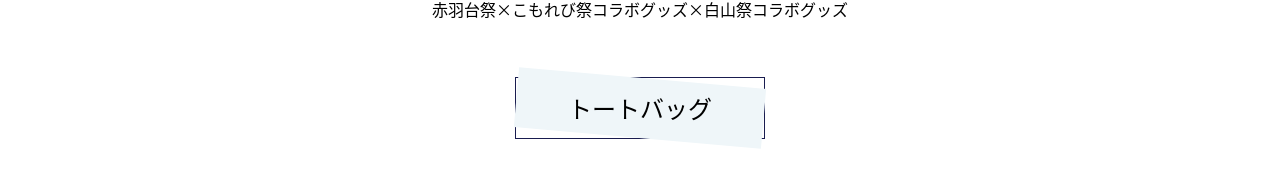
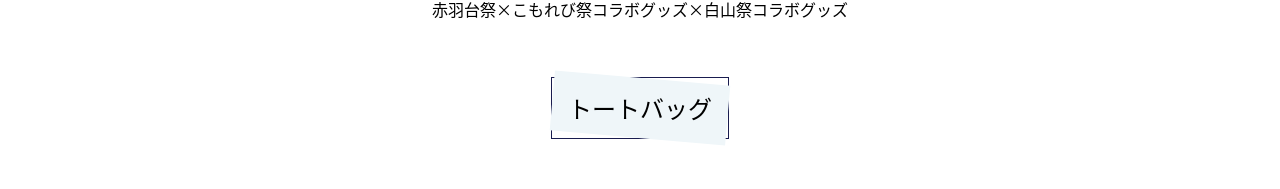
Before and after one commit to AKABANEDAI-FES/2025-akabanedai-fes, a Next.js app: page /officialgoods in a window 1280 px wide. Shown: the part 207-396 px from the top of the page. Built offline with nearby package versions, Linux system fonts and the light colour scheme; no server answers.

Commit message:
オフィシャルサイトヴぁーじょん８

```diff
--- a/src/app/officialgoods/page.module.css
+++ b/src/app/officialgoods/page.module.css
@@ -19,7 +19,7 @@
   border: 1px solid var(--theme-default);
   padding: var(--space-sm) var(--space-md) var(--space-sm) var(--space-md);
   margin-top: var(--space-xl);
-  width: 15.625rem;
+  width: var(--size-64);
   text-align: center;
   position: relative;
   z-index: 1;
```
